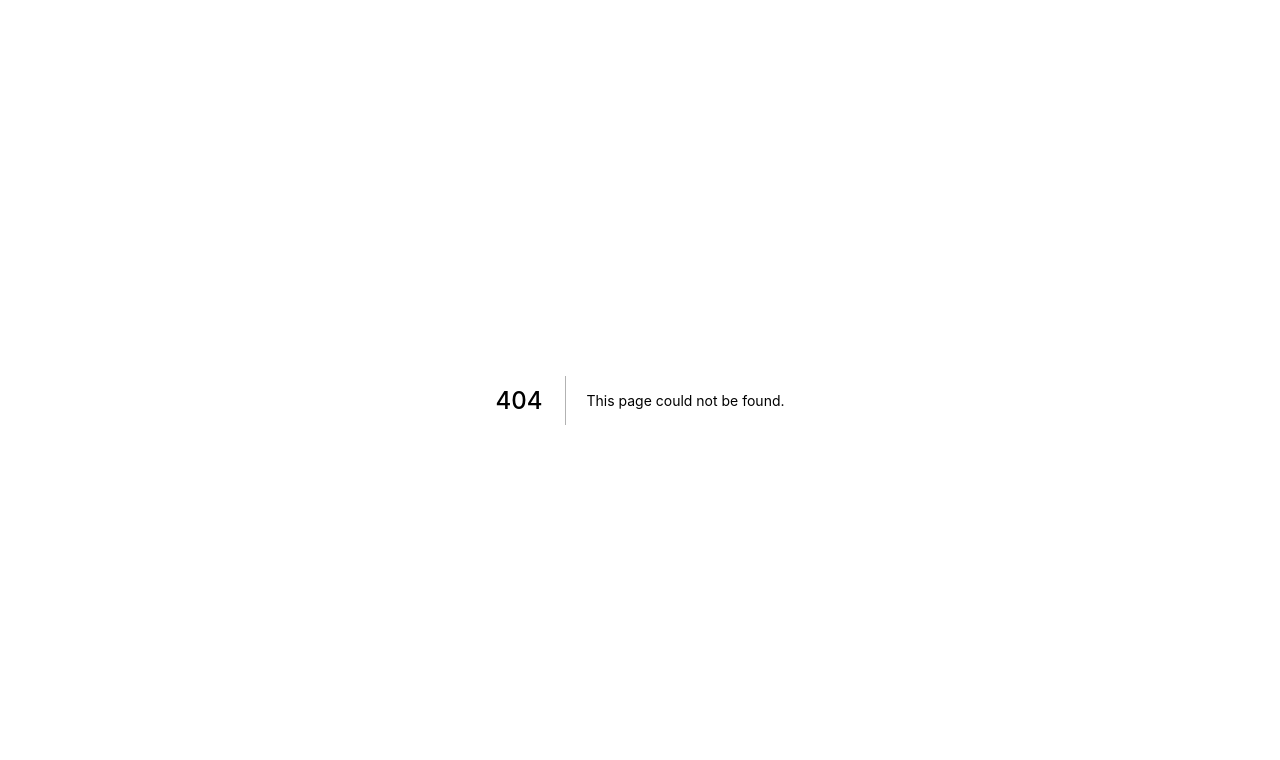
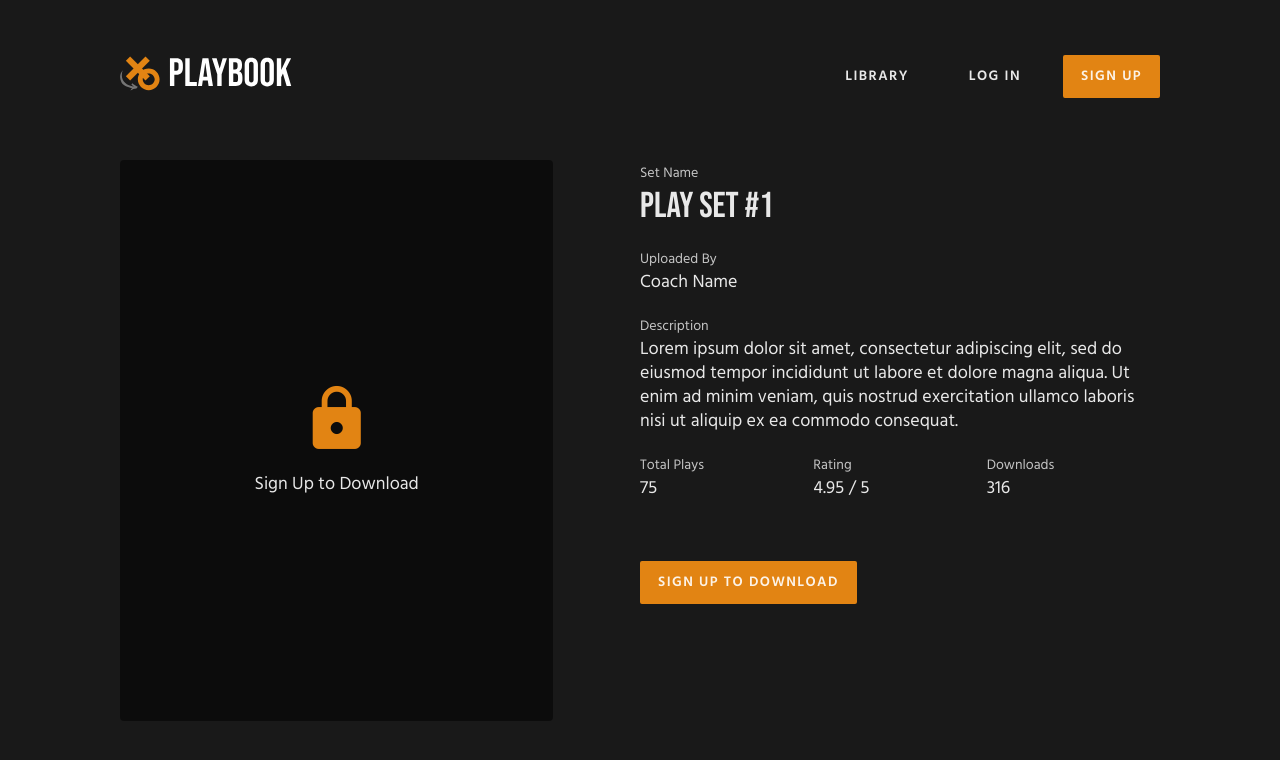
Before and after one commit to nathangentry/playbook, a Next.js app: page /resource/1 in a window 1280 px wide. Before the commit this address had no page. Shown: the top 760 px of the page. Built offline with nearby package versions, Linux system fonts and the light colour scheme.

Commit message:
Desktop Resource Skeleton

```diff
--- /dev/null
+++ b/pages/resource/[id].tsx
@@ -0,0 +1,147 @@
+import { FC, useState, useEffect } from 'react';
+import Head from 'next/head';
+import { useRouter } from 'next/router';
+import { createUseStyles, useTheme } from "react-jss";
+import { AppTheme } from '../../styles/theme';
+import { Page } from '../../components/Page';
+import { Toolbar } from '../../components/Toolbar';
+import { Footer } from '../../components/Footer';
+import { Button } from '../../components/Button';
+
+const useStyles = createUseStyles((theme: AppTheme) => ({
+  resourceContent: {
+    backgroundColor: `${theme.colors.ui[0].base}`,
+    padding: [160, 120],
+    display: "grid",
+    gridTemplateColumns: "repeat(12, 1fr)",
+  },
+  previewContainer: {
+    gridColumn: "1 / span 5",
+    borderRadius: 4,
+    overflow: "hidden",
+    height: "calc((5 * ((100vw - (2 * 120px)) / 12)) * 11 / 8.5)",
+  },
+  lockedState: {
+    backgroundColor: `${theme.colors.ui[1].base}`,
+    height: "100%",
+    display: "flex",
+    flexDirection: "column",
+    justifyContent: "center",
+    alignItems: "center",
+  },
+  lockedIcon: {
+    fontSize: 72,
+    marginBottom: 18,
+    color: `${theme.colors.primary.base}`,
+  },
+  lockedMessage: {
+    ...theme.typography.body,
+    color: `${theme.colors.ui[1].text.primary}`,
+  },
+  detailsContainer: {
+    gridColumn: "7 / span 6",
+    display: "flex",
+    flexDirection: "column",
+    alignItems: "stretch",
+    height: "fit-content",
+    position: "sticky",
+    top: 80,
+  },
+  detail: {
+    "& > span": {
+      ...theme.typography.small,
+      color: `${theme.colors.ui[0].text.secondary}`,
+      marginBottom: 6,
+    },
+    "& > p": {
+      ...theme.typography.body,
+      color: `${theme.colors.ui[0].text.primary}`,
+      marginBottom: 18,
+    },
+  },
+  resourceName: {
+    ...theme.typography.heading,
+    color: `${theme.colors.ui[0].text.primary}`,
+    marginBottom: 18,
+  },
+  statsContainer: {
+    display: "grid",
+    gridTemplateColumns: "repeat(3, 1fr)",
+  },
+  ctaButton: {
+    marginTop: 42,
+  },
+}));
+
+export const ResourcePage: FC = (props) => {
+  const router = useRouter();
+
+  const theme = useTheme<AppTheme>();
+  const classes = useStyles({ theme });
+
+  const [resource, setResource] = useState("-1");
+
+  useEffect(() => {
+    const id = router?.query?.id;
+
+    if (typeof id === "string") {
+      setResource(id);
+    }
+  }, [router]);
+
+  return (
+    <>
+      <Head>
+        <title>{resource} | Playbook – Coach Better</title>
+        <meta name="description" content="Unlock your coaching potential with Playbook, a platform connecting experienced coaches with materials and those just starting out who are in need of help." />
+        <link rel="icon" href="/favicon.ico" />
+        <link rel="preconnect" href="https://fonts.gstatic.com" />
+        <link href="https://fonts.googleapis.com/css2?family=Bebas+Neue&family=Hind:wght@400;600&display=swap" rel="stylesheet" />
+        <link href="https://fonts.googleapis.com/icon?family=Material+Icons" rel="stylesheet" />
+      </Head>
+      <Page>
+        <Toolbar />
+        <div className={classes.resourceContent}>
+          <div className={classes.previewContainer}>
+            <div className={classes.lockedState}>
+              <span className={`material-icons ${classes.lockedIcon}`}>lock</span>
+              <p className={classes.lockedMessage}>Sign Up to Download</p>
+            </div>
+          </div>
+          <div className={classes.detailsContainer}>
+            <div className={classes.detail}>
+              <span>Set Name</span>
+              <h2 className={classes.resourceName}>Play Set #{resource}</h2>
+            </div>
+            <div className={classes.detail}>
+              <span>Uploaded By</span>
+              <p>Coach Name</p>
+            </div>
+            <div className={classes.detail}>
+              <span>Description</span>
+              <p>Lorem ipsum dolor sit amet, consectetur adipiscing elit, sed do eiusmod tempor incididunt ut labore et dolore magna aliqua. Ut enim ad minim veniam, quis nostrud exercitation ullamco laboris nisi ut aliquip ex ea commodo consequat.</p>
+            </div>
+            <div className={classes.statsContainer}>
+              <div className={classes.detail}>
+                <span>Total Plays</span>
+                <p>75</p>
+              </div>
+              <div className={classes.detail}>
+                <span>Rating</span>
+                <p>4.95 / 5</p>
+              </div>
+              <div className={classes.detail}>
+                <span>Downloads</span>
+                <p>316</p>
+              </div>
+            </div>
+            <Button href="/signup" text="Sign Up to Download" type="primary" className={classes.ctaButton} />
+          </div>
+        </div>
+        <Footer />
+      </Page>
+    </>
+  );
+};
+
+export default ResourcePage;
```
Also changed, not shown: components/ResourcePreview.tsx (+8 -6 lines), pages/library/[config].tsx (renamed from pages/library/[slug].tsx, +8 -8 lines).
